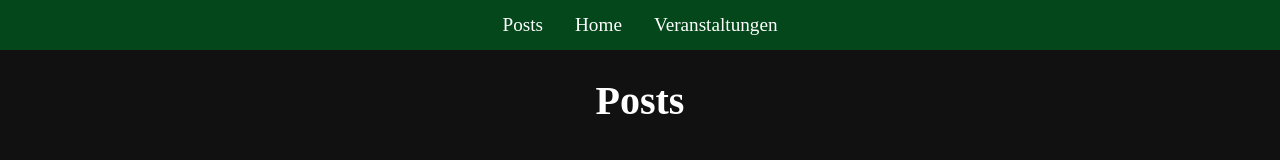
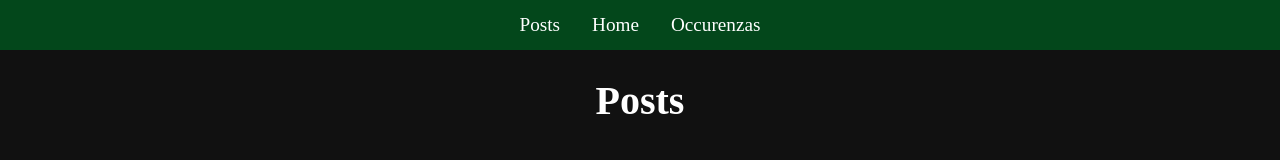
Before and after one commit to PatricCaviezel/Projektarbeit, a plain HTML site: page Posts/index.html in a window 1280 px wide. Shown: the top 160 px of the page. Drawn offline with Linux system fonts and the light colour scheme.

Commit message:
Update index.html

```diff
--- a/Posts/index.html
+++ b/Posts/index.html
@@ -13,7 +13,7 @@
             <ul>
                 <li><a href="./index.html">Posts</a></li>
                 <li><a href="../index.html">Home</a></li>
-                <li><a href="../Veranstaltungen/index.html">Veranstaltungen</a></li>
+                <li><a href="../Veranstaltungen/index.html">Occurenzas</a></li>
             </ul>
         </div>
     </header>
```
